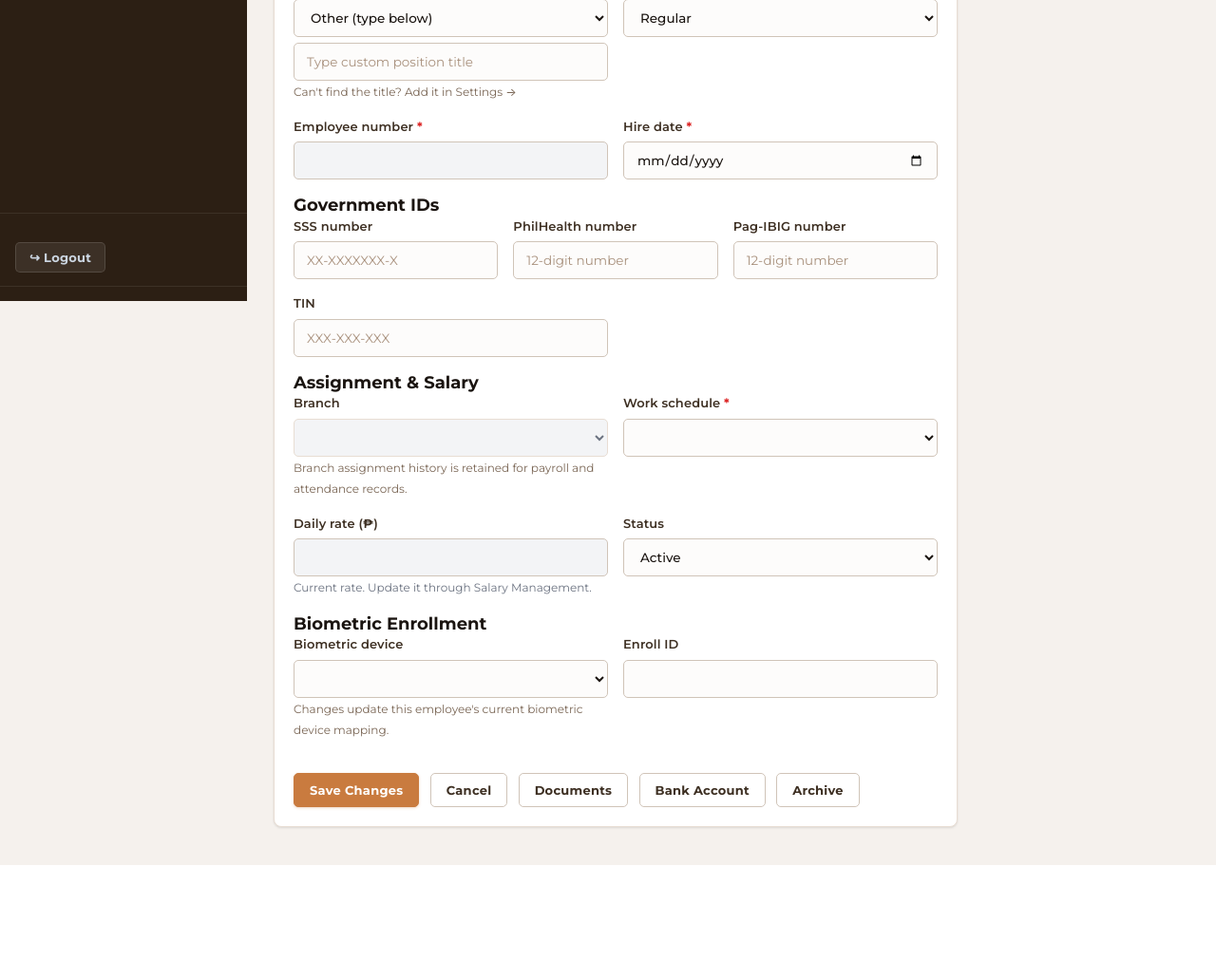
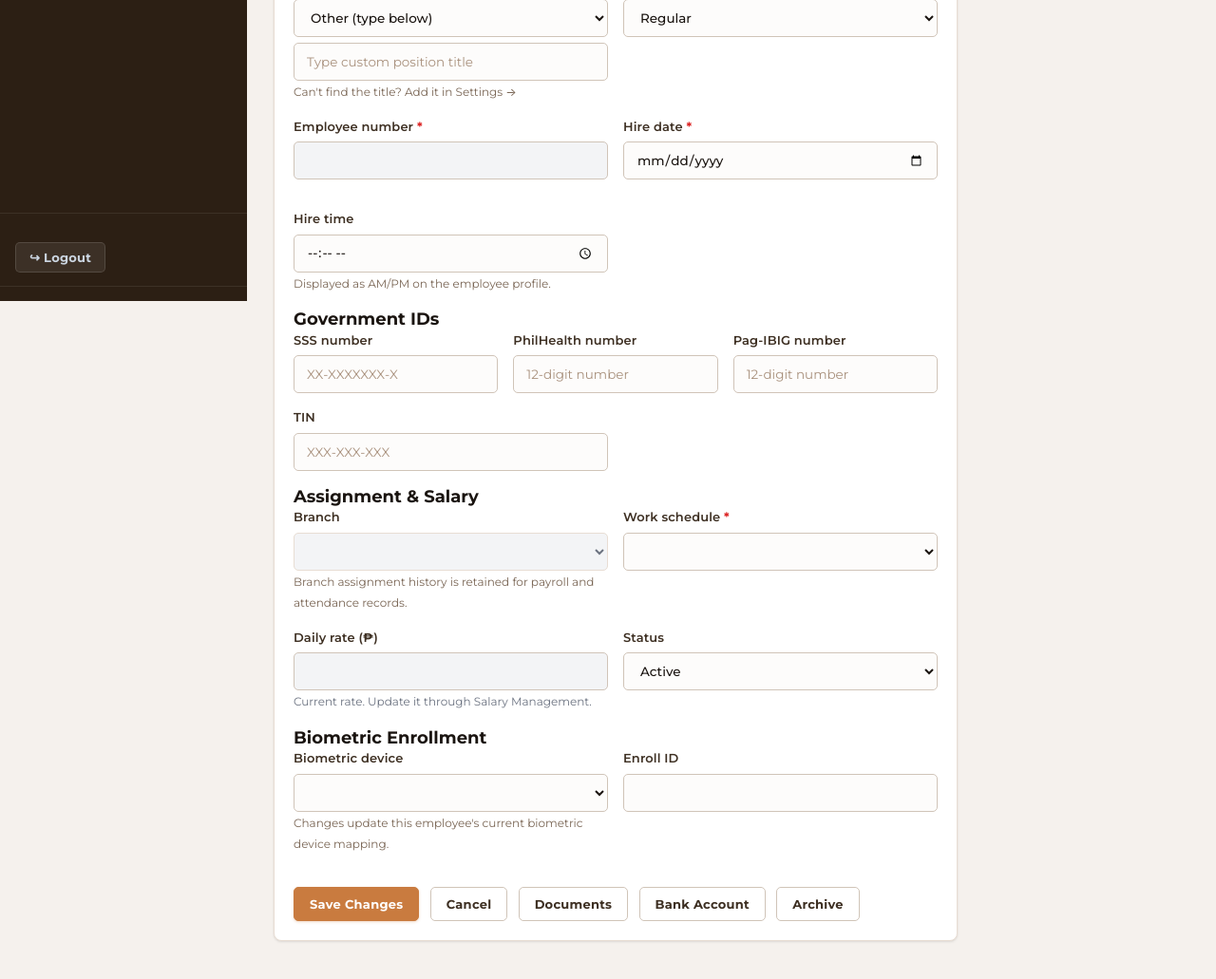
Before and after one commit to romarsares/WBPMS, a PHP site: the page made by resources/views/hr/employees/edit.php in a window 1280 px wide. Shown: the part 483-1514 px from the top of the page at 95% size. Before the commit the page ends 1394 px from the top, so only its background shows below. Run offline with PHP 8.4, Linux system fonts and the light colour scheme; the template is opened without the code that fills it: most values are stand-ins (such as "Sample title", 1, 10 or a date in 2020); data that the repository does not hold is empty; some libraries are stand-ins or nearby versions.

Commit message:
feat(employees): add editable hire time

```diff
--- a/resources/views/hr/employees/edit.php
+++ b/resources/views/hr/employees/edit.php
@@ -38,6 +38,7 @@ $maximumDailyRate = SalaryPolicy::MAX_DAILY_RATE;
 $errors   ??= [];
 $csrf     ??= '';
 $suggestedEmpNumber ??= '';
+$hireTimeValue = substr((string) ($employee['hire_time'] ?? ($_POST['hire_time'] ?? '')), 0, 5);
 
 $isEdit  = $employee !== null;
 $title   = $isEdit ? 'Edit Employee' : 'Add Employee';
@@ -324,6 +325,15 @@ $err = static fn(string $key): string => isset($errors[$key])
                     required>
                 <?= $err('effective_from') ?>
             </div>
+            <div class="form-group">
+                <label for="hire_time">Hire time</label>
+                <input type="time" id="hire_time" name="hire_time"
+                    value="<?= Formatter::escape($hireTimeValue) ?>"
+                    step="60"
+                    class="<?= isset($errors['hire_time']) ? 'is-invalid' : '' ?>">
+                <small class="muted">Displayed as AM/PM on the employee profile.</small>
+                <?= $err('hire_time') ?>
+            </div>
         </div>
 
         <h2>Government IDs</h2>
--- a/resources/views/hr/employees/show.php
+++ b/resources/views/hr/employees/show.php
@@ -45,6 +45,9 @@ $field = static function (string $label, ?string $value, bool $mono = false) use
 
 $formatDate = static fn(?string $d): ?string =>
     ($d && $d !== '—') ? date('m/d/Y', strtotime($d)) : null;
+
+$formatTime = static fn(?string $t): ?string =>
+    ($t && $t !== '') ? date('g:i A', strtotime($t)) : null;
 
 $formatMoney = static fn(mixed $v): string =>
     '₱' . number_format((float) $v, 2);
@@ -106,6 +109,7 @@ $formatMoney = static fn(mixed $v): string =>
         <?= $field('Type',         $employee['employee_type']) ?>
         <?= $field('Position',     $employee['position']) ?>
         <?= $field('Hire date',    $formatDate($employee['hire_date'])) ?>
+        <?= $field('Hire time',    $formatTime($employee['hire_time'] ?? null)) ?>
         <div class="detail-field detail-field--status">
             <span class="detail-label">Status</span>
             <span class="detail-value detail-value--status"><?= $statusBadge ?></span>
```
Also changed, not shown: app/Http/Controllers/EmployeeController.php (+14 -0 lines), app/Infrastructure/Persistence/EmployeeRepository.php (+5 -3 lines), tests/Unit/EmployeeValidationTest.php (+15 -0 lines), database/migrations/20261120000034_add_hire_time_to_employee.php (added).
